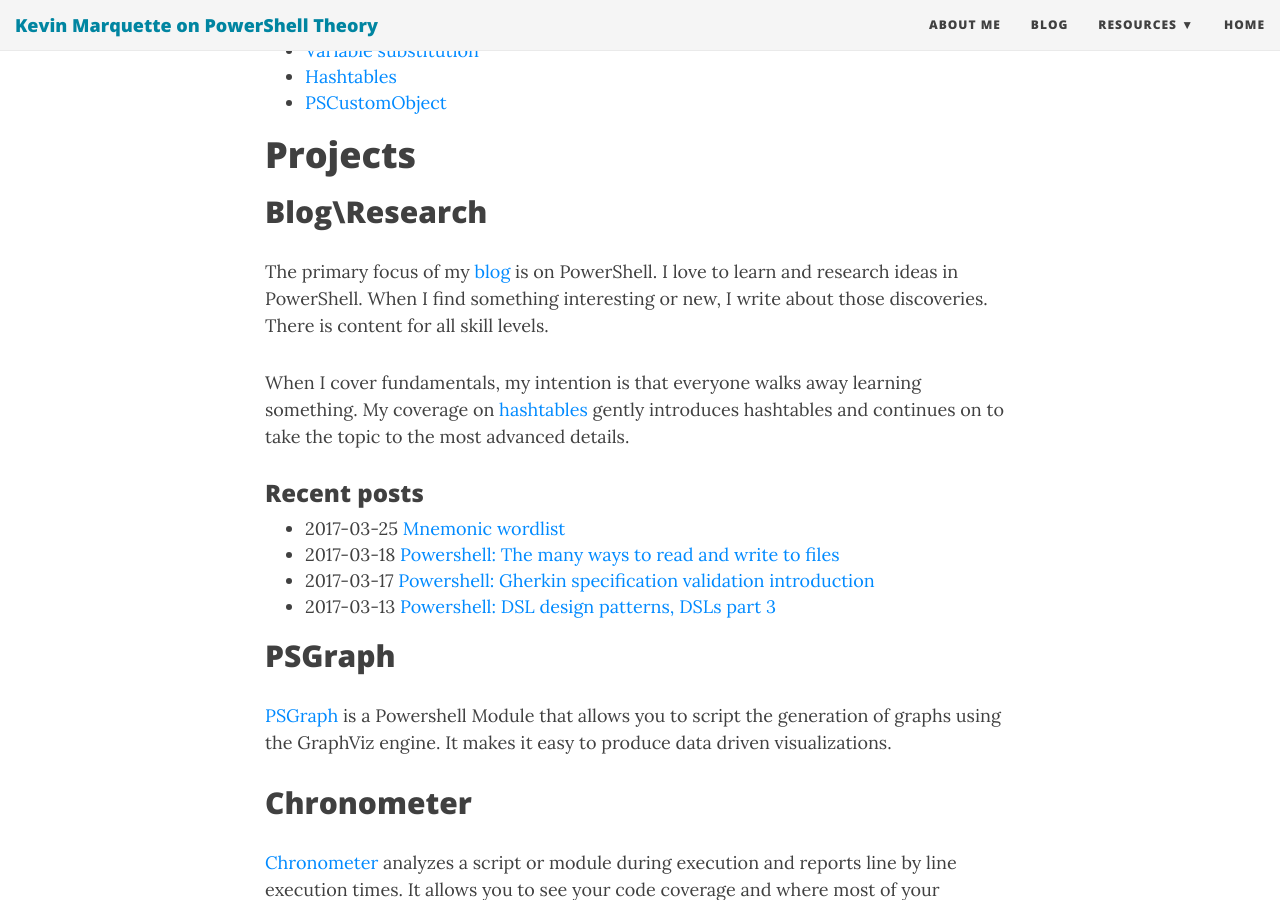
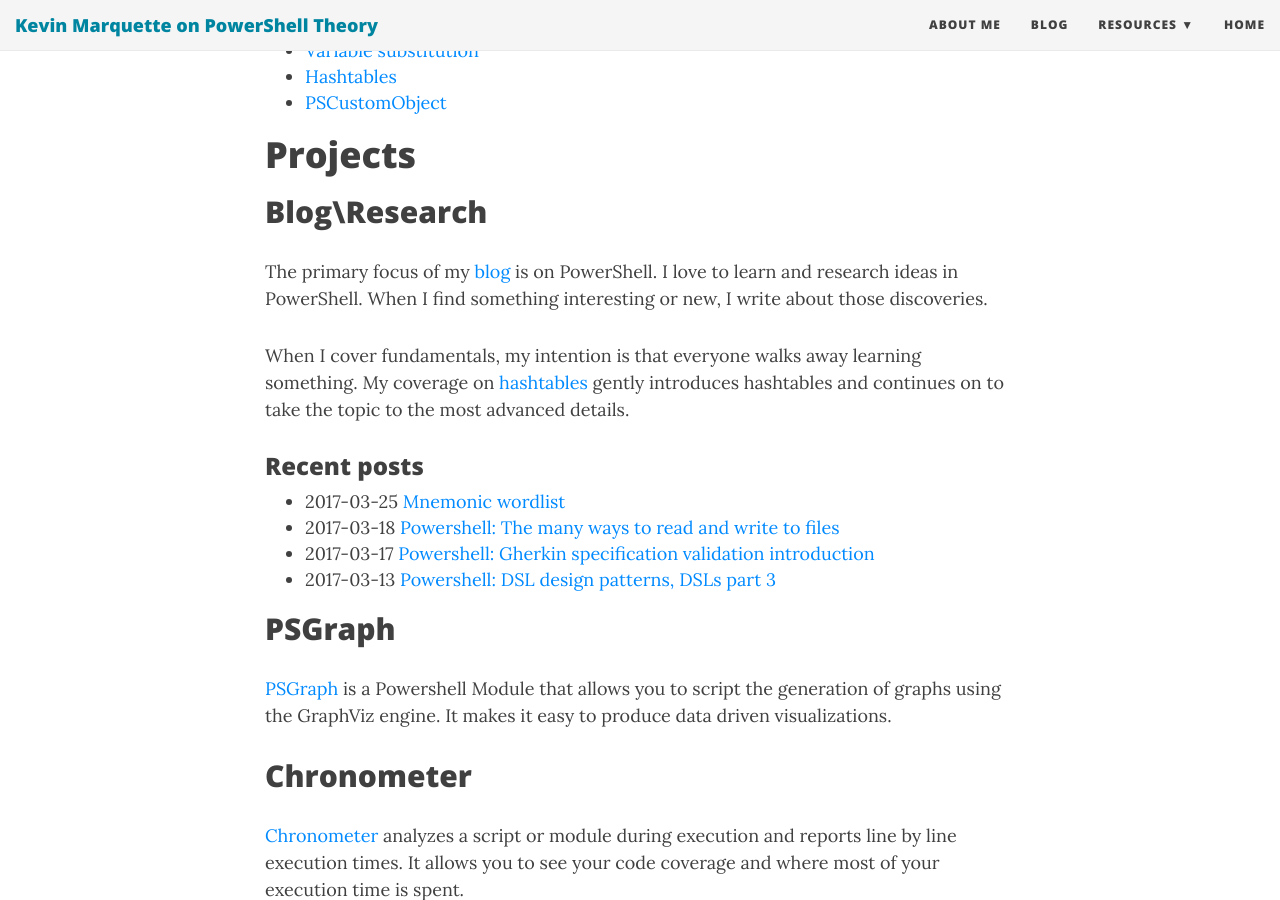
Before and after one commit to KevinMarquette/kevinmarquette.github.io, a Jekyll site: the page built from index.md, in a window 1280 px wide and 900 px high, scrolled down 305 px. Built offline with Jekyll 4.4.1, drawn with Linux system fonts in a browser that asks for light colours; nearby versions of some CDN libraries.

Commit message:
removed sentance

```diff
--- a/index.md
+++ b/index.md
@@ -14,7 +14,7 @@ title: PowerShell
 
 ## Blog\Research
 
-The primary focus of my [blog](\blog) is on PowerShell. I love to learn and research ideas in PowerShell. When I find something interesting or new, I write about those discoveries. There is content for all skill levels.
+The primary focus of my [blog](\blog) is on PowerShell. I love to learn and research ideas in PowerShell. When I find something interesting or new, I write about those discoveries.
 
 When I cover fundamentals, my intention is that everyone walks away learning something. My coverage on [hashtables](\2016-11-06-powershell-hashtable-everything-you-wanted-to-know-about) gently introduces hashtables and continues on to take the topic to the most advanced details.
 
```
